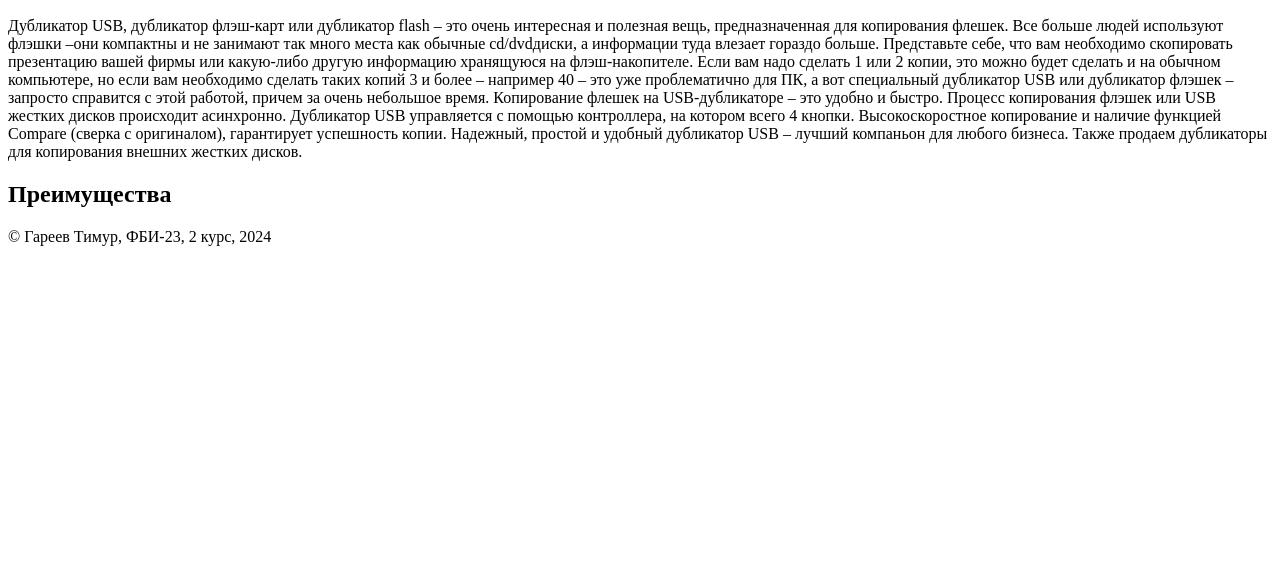
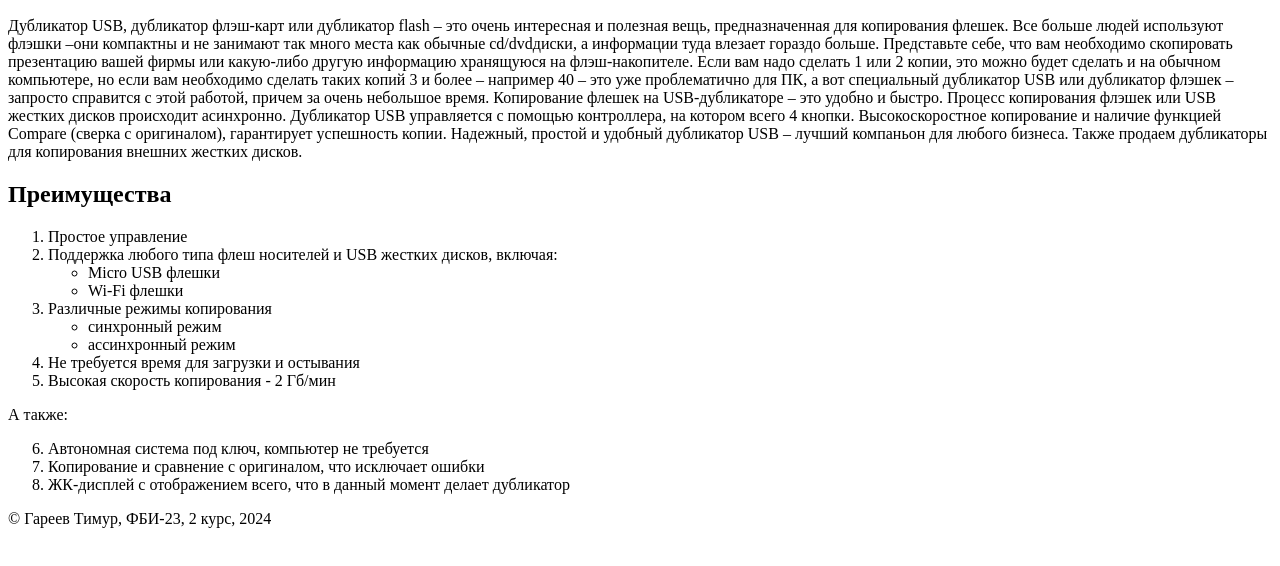
Before and after one commit to GareevTimur/web-prog-labs, a plain HTML site: page lab2/usb.html in a window 1280 px wide. Shown: the part 110-676 px from the top of the page. Drawn offline with Linux system fonts and the light colour scheme.

Commit message:
Преимущества

```diff
--- a/lab2/usb.html
+++ b/lab2/usb.html
@@ -28,6 +28,31 @@
                     Также продаем дубликаторы для копирования внешних жестких дисков.
                 </div>
                 <h2>Преимущества</h2>
+
+
+                <ol>
+                    <li>Простое управление</li>
+                    <li>Поддержка любого типа флеш носителей и USB жестких дисков, включая:
+                        <ul>
+                            <li>Micro USB флешки</li>
+                            <li>Wi-Fi флешки</li>
+                        </ul>
+                    </li>
+                    <li>Различные режимы копирования
+                        <ul>
+                            <li>синхронный режим</li>
+                            <li>ассинхронный режим</li>
+                        </ul>
+                    </li>
+                    <li>Не требуется время для загрузки и остывания</li>
+                    <li>Высокая скорость копирования - 2 Гб/мин</li>
+                </ol>
+                <div>А также:</div>
+                <ol start="6">
+                    <li>Автономная система под ключ, компьютер не требуется</li>
+                    <li>Копирование и сравнение с оригиналом, что исключает ошибки</li>
+                    <li>ЖК-дисплей с отображением всего, что в данный момент делает дубликатор</li>
+                </ol>
          </main>
 
          <footer>
```
